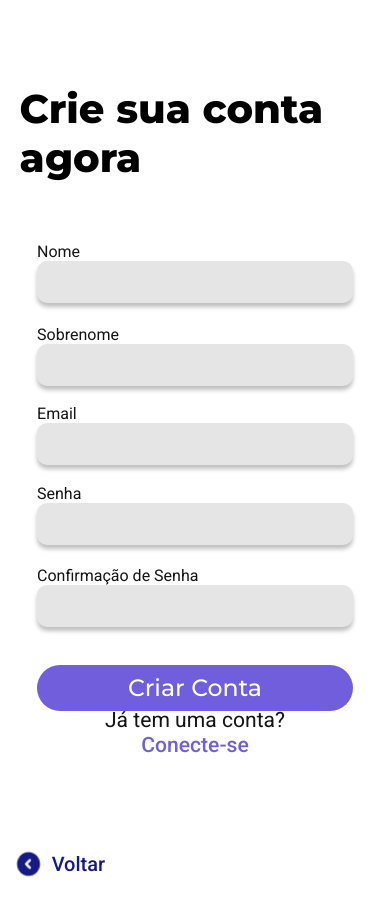
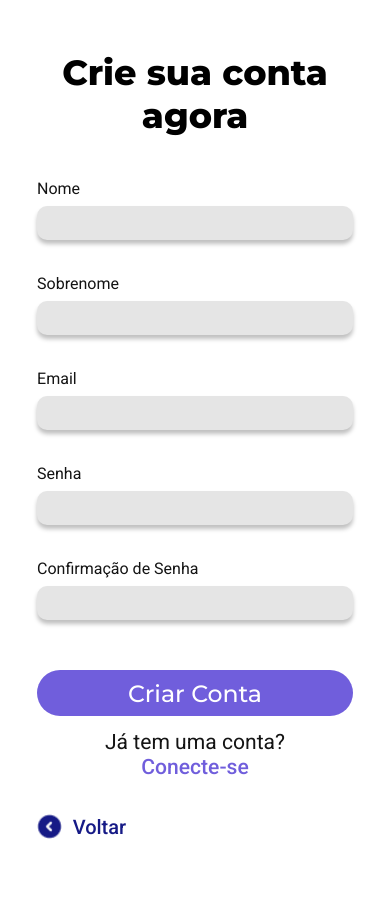
Before and after one commit to Grupo-Beaver/siteInstitucional, a plain HTML site: page public/Cadastro.html in a window 390 px wide. After the commit the page ends 892 px from the top, so only its background shows below. Drawn offline with Linux system fonts and the light colour scheme.

Commit message:
Subindo ajustes responsividade - tela cadastro

```diff
--- a/public/css/Cadastro.css
+++ b/public/css/Cadastro.css
@@ -182,6 +182,7 @@ input:focus{
 }
 
 
+/* -------------------------------------------------------------------------------- */
 @media only screen and (max-width: 900px) {
     .conteudoBanner {
         display: none;
@@ -192,12 +193,12 @@ input:focus{
         display: flex;
         justify-content: center;
         align-items: center;
-        margin: 10vh auto;
+        margin: 6vh auto;
     }
 
     .cadastroForm form {
         width: 90%;
-        height: 65vh;
+        height: 70vh;
         justify-content: space-around;
         flex-direction: column;
     }
@@ -208,14 +209,31 @@ input:focus{
         margin: 0;
     }
 
+    .cadastroForm h2{
+        font-size: 35px;
+        margin-bottom: 5vh;
+        font-weight: 800;
+        display: flex;
+        text-align: center;
+    }
+
     .cadastroForm form .inputDados {
         display: flex;
         justify-content: space-between;
-        height: 17vh;
+        height: 25vh;
     }
 
     .cadastroForm form input {
-        height: 5vh;
+        height: 4vh;
+        margin-bottom: 4vh;
+    }
+
+    .cadastroForm form label {
+        margin-bottom: 1vh;
+    }
+
+    .marginInput{
+        margin-right: 0vh;
     }
 
     .cadastroForm form button {
@@ -227,6 +245,7 @@ input:focus{
 
     .cadastroForm form .containerButton {
         height: 15vh;
+        margin-top: 2vh;
     }
 
     .cadastroForm form .containerButton * {
@@ -239,6 +258,7 @@ input:focus{
     .cadastroForm form .containerButton .containerJaTemConta {
         width: 100%;
         height: 5vh;
+        margin-top: 2vh;
         justify-content: center;
         align-items: center;
         flex-direction: row;
@@ -249,6 +269,7 @@ input:focus{
     }
 
     .cadastroForm .voltarHome {
-        width: 90%;
+        width: 78%;
+        margin-top: 5vh;
     }
 }
--- a/public/css/login.css
+++ b/public/css/login.css
@@ -175,6 +175,7 @@ button:hover{
     width: 27vw;
 }
 
+/* -------------------------------------------------------------------------------- */
 @media only screen and (max-width: 900px) {
     .direita {
         display: none;
--- a/public/css/responsivo.css
+++ b/public/css/responsivo.css
@@ -1736,14 +1736,17 @@ nav .navEscondida .fim section {
 
     .titulo-contato{
         color: #F5F5F5 ;
+        text-align: start;
         font-size: 3vh ;
         font-weight: 400;
         letter-spacing: 0.15em;
     }
 
     .subTitulo-contato{
-        font-size: 85px;
+        font-size: 70px;
         margin-top: 2vh;
+        text-align: start;
+        width: 80%;
         font-weight: bold;
         font-family: 'Montserrat', sans-serif;
     }
```
Also changed, not shown: public/login.html (+1 -1 lines).
